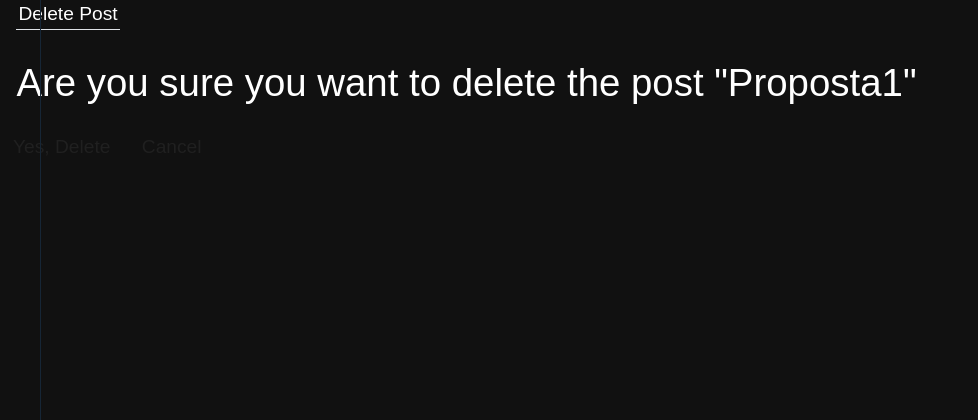
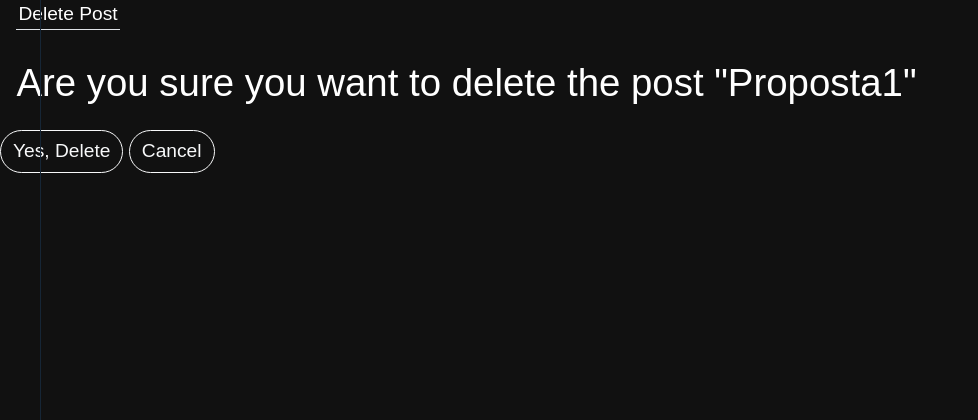
Before and after one commit to Uscite-Didattiche-2023-2024/Uscite-didattiche, a Django app: page /proposta/19/delete/ in a window 1280 px wide. Shown: the part 182-602 px from the top of the page, without its empty margins (0-978 px from the left). Run offline with Django 3.2, Linux system fonts and the light colour scheme; a user stored in the database is signed in; data comes from the database, SQL or seed files in the repository; data that the repository does not hold is empty; some libraries are stand-ins or nearby versions.

Commit message:
Fixed Buttons into "gita_form.html" and "proposta_gita_confirm_delete.html"

```diff
--- a/django_project/gite/templates/gite/gita_form.html
+++ b/django_project/gite/templates/gite/gita_form.html
@@ -20,7 +20,7 @@
                 </div>
             </fieldset>
             <div class="form-group">
-                <button class="btn btn-outline-info" type="submit">Crea Gita</button>
+                <button class="btn btn-outline-light mt-1 mb-1" type="submit">Crea Gita</button>
             </div>
         </form>
     </div>
--- a/django_project/gite/templates/gite/proposta_gita_confirm_delete.html
+++ b/django_project/gite/templates/gite/proposta_gita_confirm_delete.html
@@ -1,4 +1,5 @@
 {% extends "gite/index.html" %}
+
 {% block content %}
 
 <title>Uscite Didattiche - Conferma</title>
@@ -11,8 +12,8 @@
                 <h2>Are you sure you want to delete the post "{{ object.Titolo }}"</h2>
             </fieldset>
             <div class="form-group">
-                <button class="btn btn-outline-danger" type="submit">Yes, Delete</button>
-                <a class="btn btn-outline-secondary" href="{% url 'proposta-detail' object.id %}">Cancel</a>
+                <button class="btn btn-outline-light mt-1 mb-1" type="submit">Yes, Delete</button>
+                <a class="btn btn-outline-light mt-1 mb-1" href="{% url 'proposta-detail' object.id %}">Cancel</a>
             </div>
         </form>
     </div>
```
